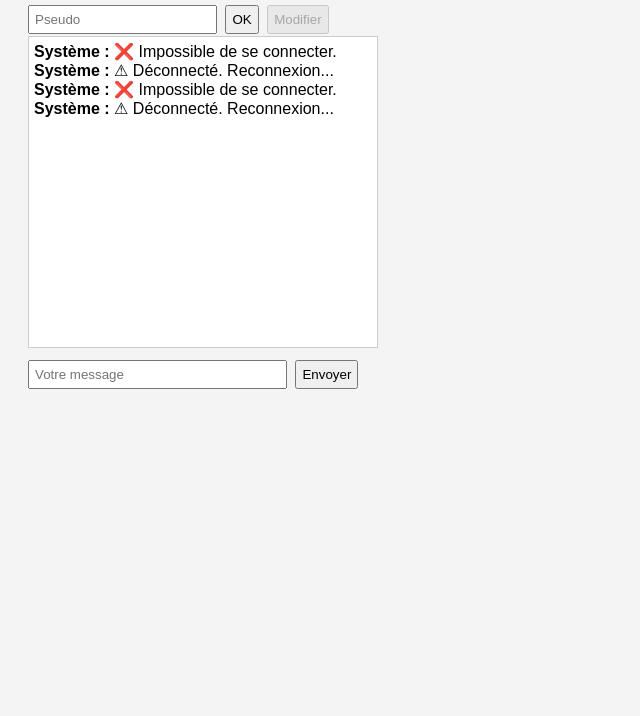
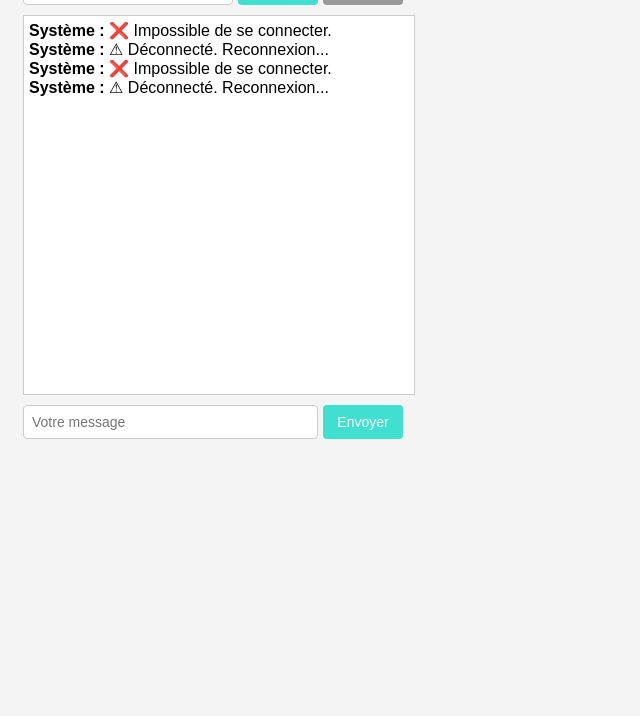
Before and after one commit to BenjaminNh54/chat-render, a website: page index.html in a window 1280 px wide. Shown: the part 84-800 px from the top of the page, without its empty margins (0-640 px from the left). Drawn offline with Linux system fonts and the light colour scheme.

Commit message:
159753258456

```diff
--- a/index.html
+++ b/index.html
@@ -5,19 +5,74 @@
 <meta name="viewport" content="width=device-width, initial-scale=1" />
 <title>Chat Local</title>
 <style>
-  body { font-family: Arial, sans-serif; padding: 20px; width: 350px; background: #f4f4f4; }
-  #chat { border: 1px solid #ccc; background: white; height: 300px; overflow-y: auto; padding: 5px; margin-bottom: 10px; }
-  input, button { padding: 5px; margin: 2px 4px 2px 0; }
-  #pseudo { width: 50%; }
-  #msg { width: 70%; }
-  .message-expediteur { color: #40E0D0; font-weight: bold; }
+  body {
+    font-family: Arial, sans-serif;
+    padding: 15px;
+    width: 380px;
+    height: 500px;
+    background: #f4f4f4;
+    display: flex;
+    flex-direction: column;
+    gap: 10px;
+  }
+
+  h3 {
+    margin: 0;
+    text-align: center;
+  }
+
+  .row {
+    display: flex;
+    gap: 5px;
+    width: 100%;
+  }
+
+  input, button {
+    padding: 8px;
+    font-size: 14px;
+    border: 1px solid #ccc;
+    border-radius: 4px;
+    box-sizing: border-box;
+  }
+
+  input {
+    flex: 1;
+  }
+
+  button {
+    min-width: 80px;
+    cursor: pointer;
+    background: #40E0D0;
+    color: white;
+    border: none;
+  }
+
+  button:disabled {
+    background: #999;
+    cursor: not-allowed;
+  }
+
+  #chat {
+    flex: 1;
+    border: 1px solid #ccc;
+    background: white;
+    overflow-y: auto;
+    padding: 5px;
+    width: 100%;
+    height: 100%;
+  }
+
+  .message-expediteur {
+    color: #40E0D0;
+    font-weight: bold;
+  }
 </style>
 </head>
 <body>
 
 <h3>💬 Chat Local</h3>
 
-<div>
+<div class="row">
   <input type="text" id="pseudo" placeholder="Pseudo" />
   <button id="setPseudo">OK</button>
   <button id="editPseudo" disabled>Modifier</button>
@@ -25,7 +80,7 @@
 
 <div id="chat"></div>
 
-<div>
+<div class="row">
   <input type="text" id="msg" placeholder="Votre message" />
   <button id="send">Envoyer</button>
 </div>
```
